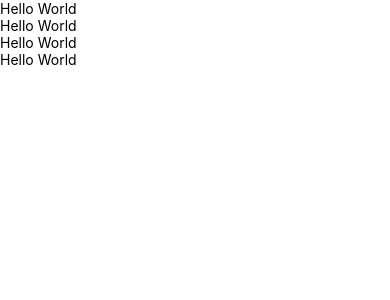
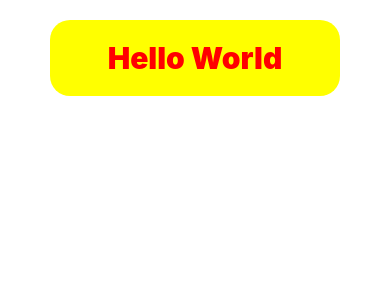
Before and after one commit to hussainali2023/react-native_1, a React Native app: screen / in a window 390 px wide. Shown: the top 300 px of the page. Built offline with nearby package versions, Linux system fonts and the light colour scheme.

Commit message:
added some style

```diff
--- a/App.tsx
+++ b/App.tsx
@@ -3,20 +3,32 @@ import React from "react";
 import {
   View,
   SafeAreaView,
-  Text
+  Text,
+  StyleSheet
 } from "react-native"
 
 const App = () =>{
   return (
     <SafeAreaView>
-      <View>
-        <Text>Hello World</Text>
-        <Text>Hello World</Text>
-        <Text>Hello World</Text>
-        <Text>Hello World</Text>
+      <View >
+        <Text style={styles.heading}>Hello World</Text>
       </View>
     </SafeAreaView>
   )
 }
 
+const styles = StyleSheet.create({
+  heading: {
+    textAlign:"center",
+    fontSize: 30,
+    fontWeight:"900",
+    marginTop: 20,
+    color:"red",
+    backgroundColor:"yellow",
+    marginHorizontal:50,
+    padding:20,
+    borderRadius: 20
+  }
+})
+
 export default App;
```
